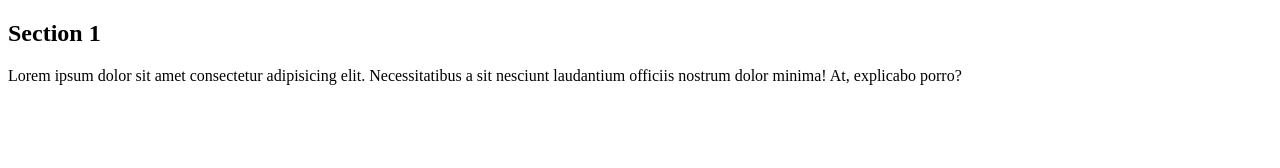
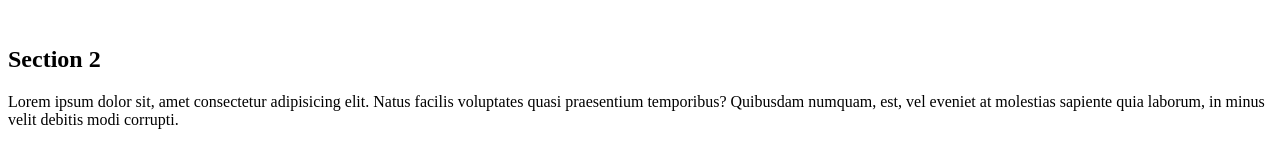
Before and after one commit to MateuszRostkowski/TestGit, a plain HTML site: page index.html in a window 1280 px wide. Drawn offline with Linux system fonts and the light colour scheme.

Commit message:
Section two added to index.html

```diff
--- a/index.html
+++ b/index.html
@@ -7,9 +7,10 @@
     <title>Title</title>
 </head>
 <body>
-    <section>
-        <h1>Section 1</h1>
-        <p>Lorem ipsum dolor sit amet consectetur adipisicing elit. Necessitatibus a sit nesciunt laudantium officiis nostrum dolor minima! At, explicabo porro?</p>
-    </section>
+    <article>
+        <br>
+        <h1>Section 2</h1>
+        <p>Lorem ipsum dolor sit, amet consectetur adipisicing elit. Natus facilis voluptates quasi praesentium temporibus? Quibusdam numquam, est, vel eveniet at molestias sapiente quia laborum, in minus velit debitis modi corrupti.</p>
+    </article>
 </body>
 </html>
```
